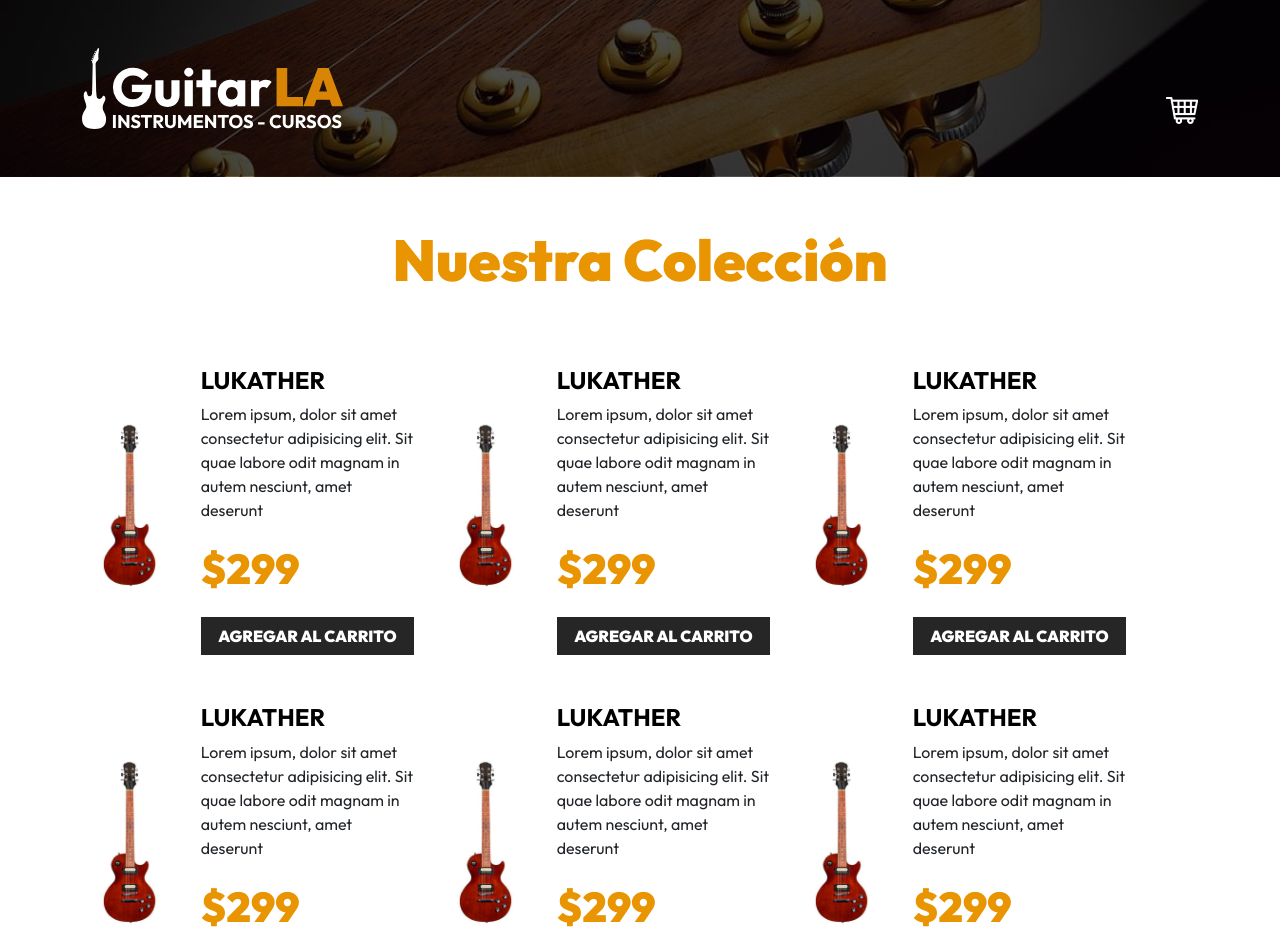
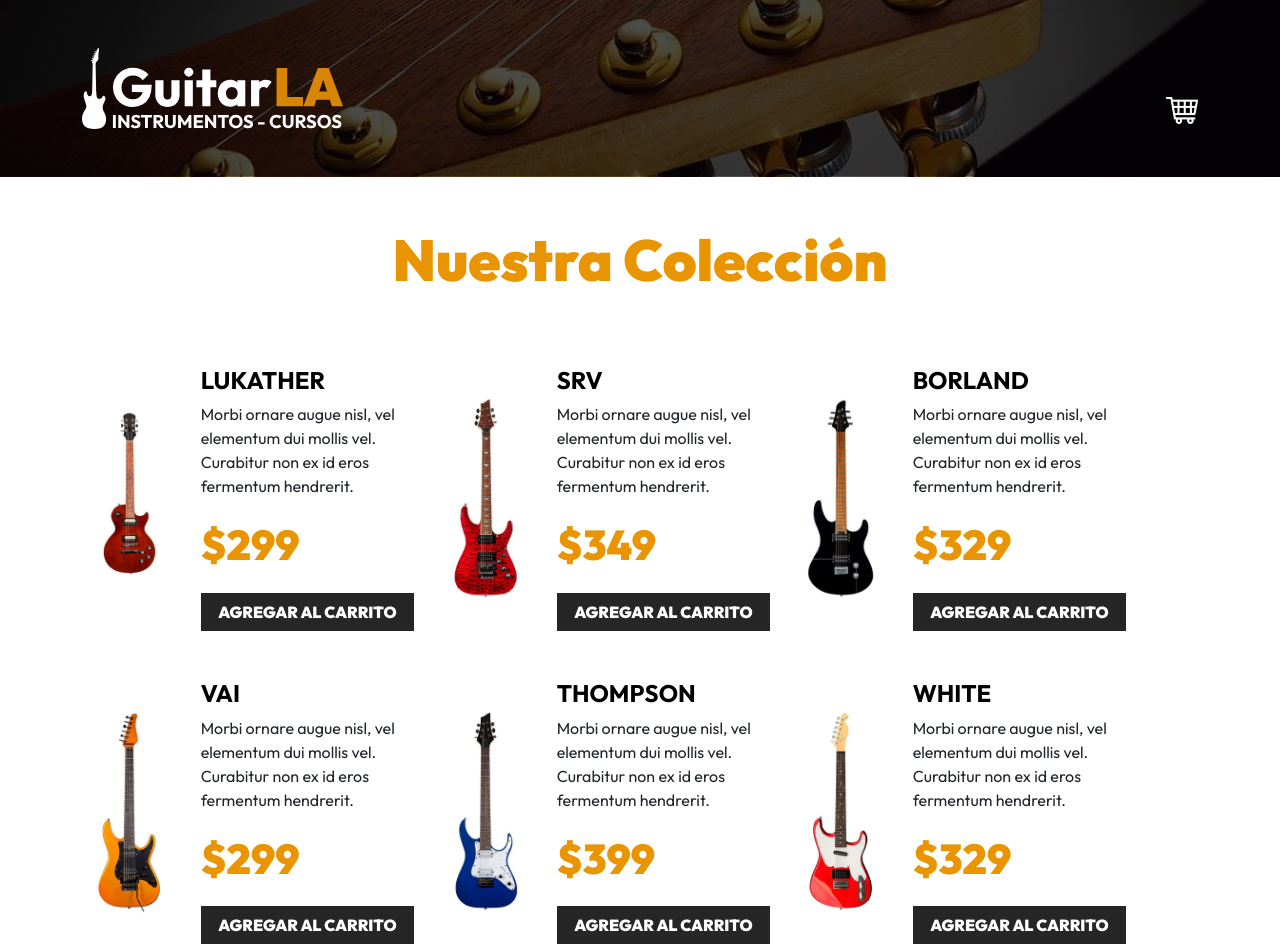
Before and after one commit to lucaslmb971/guitar.la, a React (Vite) app: page / in a window 1280 px wide. Shown: the top 952 px of the page. Built offline with nearby package versions, Linux system fonts and the light colour scheme.

Commit message:
nuevos cambios

```diff
--- a/src/App.jsx
+++ b/src/App.jsx
@@ -5,8 +5,11 @@
 
 function App() {
   const [data, setData] = useState(db)
-  console.log(data);
+  const [cart, setCart] = useState([])
 
+  function addToCart(item){
+    setCart(prevCart => [...prevCart, item])
+  }
   return (
     <>
       <Header />
@@ -15,12 +18,14 @@
         <h2 className="text-center">Nuestra Colección</h2>
 
         <div className="row mt-5">
-          <Guitar />
-          <Guitar />
-          <Guitar />
-          <Guitar />
-          <Guitar />
-          <Guitar />
+          {data.map((guitar) => (
+            <Guitar
+              key={guitar.id}
+              guitar={guitar}
+              setCart={setCart}
+              addToCart={addToCart}
+            />
+          ))}
         </div>
       </main>
 
--- a/src/components/Guitar.jsx
+++ b/src/components/Guitar.jsx
@@ -1,16 +1,20 @@
-export default function Guitar() {
+export default function Guitar({guitar, addToCart}) {
+    const {id, name, image, description, price} = guitar
+
+
     return(
         <div className="col-md-6 col-lg-4 my-4 row align-items-center">
         <div className="col-4">
-            <img className="img-fluid" src="./public/img/guitarra_01.jpg" alt="imagen guitarra" />
+            <img className="img-fluid" src={`/img/${image}.jpg`} alt="imagen guitarra" />
         </div>
         <div className="col-8">
-            <h3 className="text-black fs-4 fw-bold text-uppercase">Lukather</h3>
-            <p>Lorem ipsum, dolor sit amet consectetur adipisicing elit. Sit quae labore odit magnam in autem nesciunt, amet deserunt</p>
-            <p className="fw-black text-primary fs-3">$299</p>
+            <h3 className="text-black fs-4 fw-bold text-uppercase">{name}</h3>
+            <p>{description}</p>
+            <p className="fw-black text-primary fs-3">${price}</p>
             <button
                 type="button"
                 className="btn btn-dark w-100"
+                onClick={() => addToCart(guitar)}
             >Agregar al Carrito</button>
         </div>
     </div>
```
